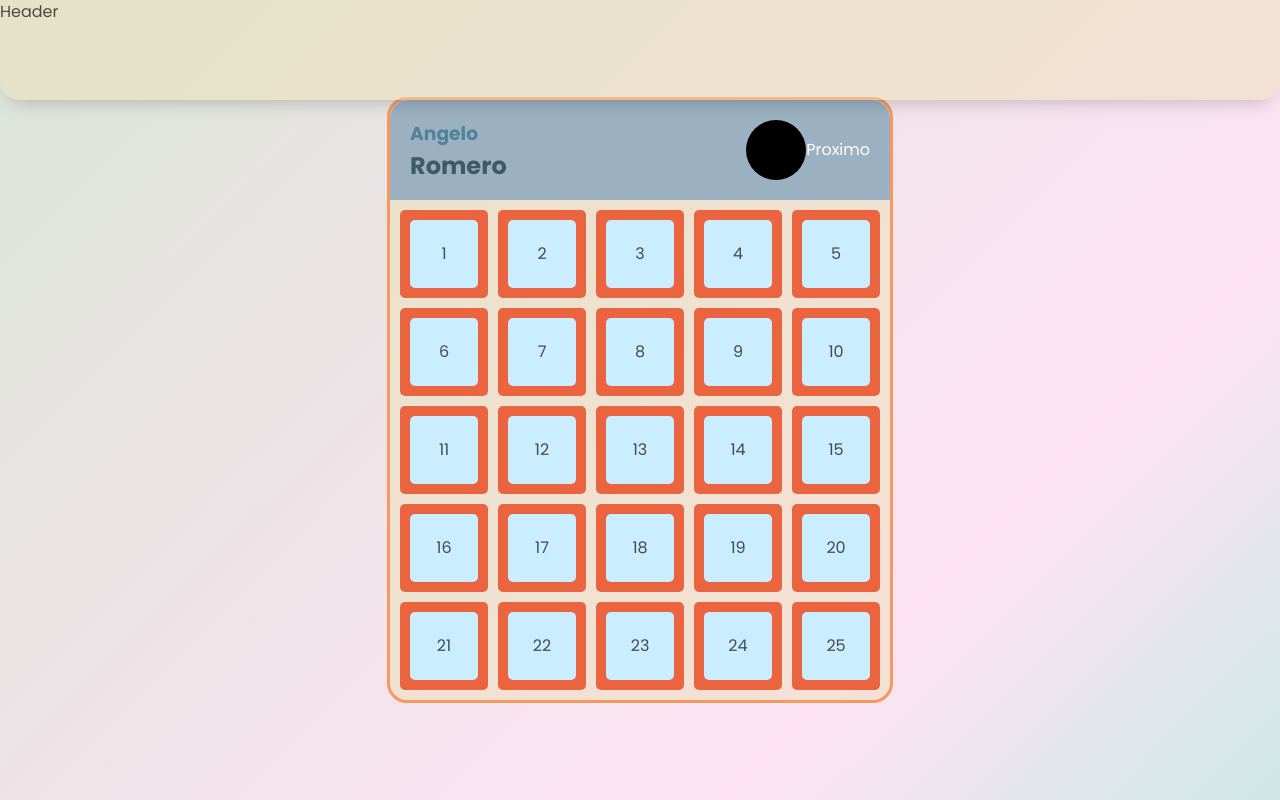
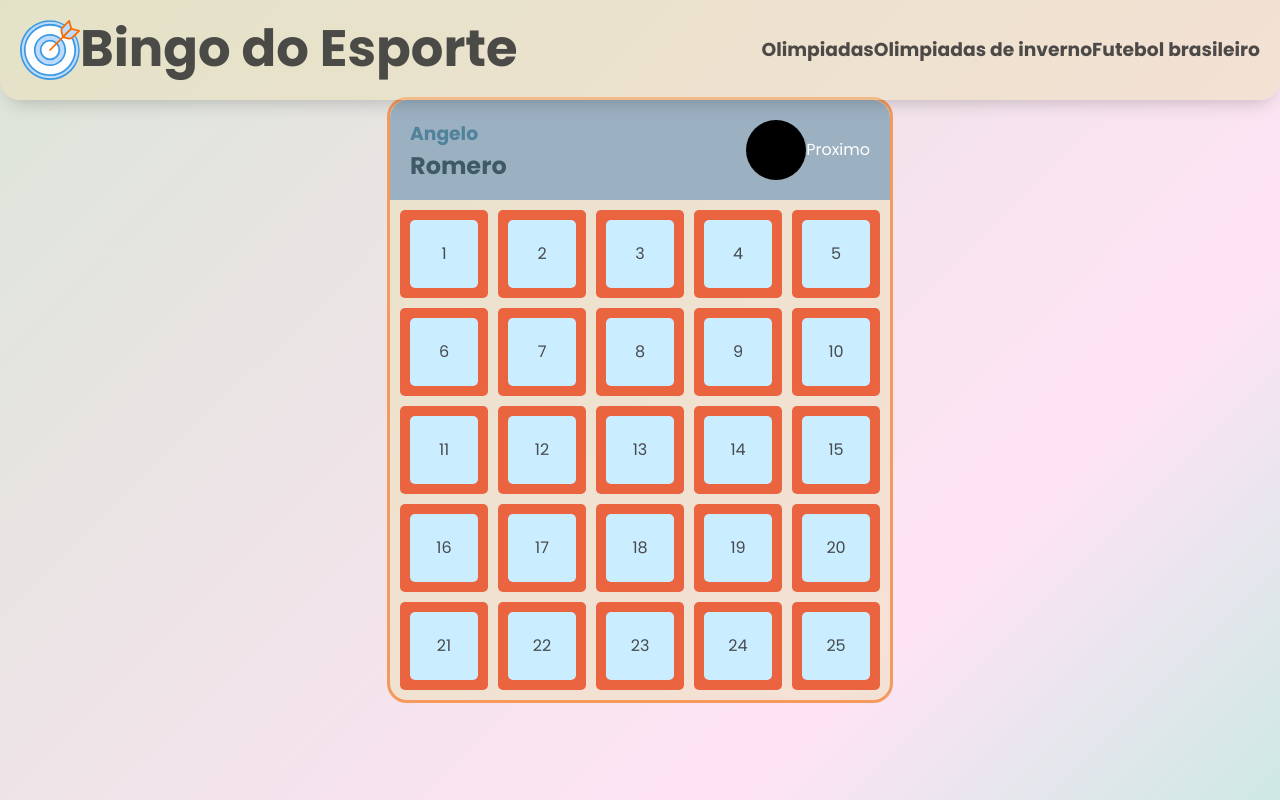
Before and after one commit to murilopereira006/bingo-do-esporte, a React (Vite) app in the folder frontend/: page / in a window 1280 px wide. Built offline with nearby package versions, Linux system fonts and the light colour scheme; a web font is replaced by a local one.

Commit message:
draft: topbar

```diff
--- a/frontend/src/components/Header/index.tsx
+++ b/frontend/src/components/Header/index.tsx
@@ -1,3 +1,4 @@
+import Logo from '../../../public/vite.svg'
 import styled from 'styled-components'
 
 const HeaderContainer = styled.div`
@@ -9,11 +10,57 @@ const HeaderContainer = styled.div`
   position: absolute;
   box-shadow: 0px 10px 20px -10px rgba(0,0,0,0.25);
   box-sizing: border-box;
+
+  padding: 20px;
+  display: flex;
+  justify-content: space-between;
+  align-items: center;
 `
+
+const LogoClicable = styled.div`
+  width: auto;
+  height: 100%;
+  display: flex;
+  flex-direction: row;
+  cursor: pointer;
+`
+
+const LogoStyled = styled.img`
+  width: auto;
+  height: 100%;
+`
+
+const StyledText = styled.h1`
+  width: auto;
+  height: 100%;
+  margin: 0;
+`
+
+const GamesCategory = styled.div`
+  width: auto;
+  height: auto;
+
+  display: flex;
+  flex-direction: row;
+
+  h3 {
+    margin: 0;
+    cursor: pointer;
+  }
+`
+
 export default function Header() {
   return (
     <HeaderContainer>
-      Header
+      <LogoClicable>
+        <LogoStyled src={Logo} alt='Logo Bingo do Esporte' />
+        <StyledText>Bingo do Esporte</StyledText>
+      </LogoClicable>
+      <GamesCategory>
+        <h3>Olimpiadas</h3>
+        <h3>Olimpiadas de inverno</h3>
+        <h3>Futebol brasileiro</h3>
+      </GamesCategory>
     </HeaderContainer>
   );
 }
```
